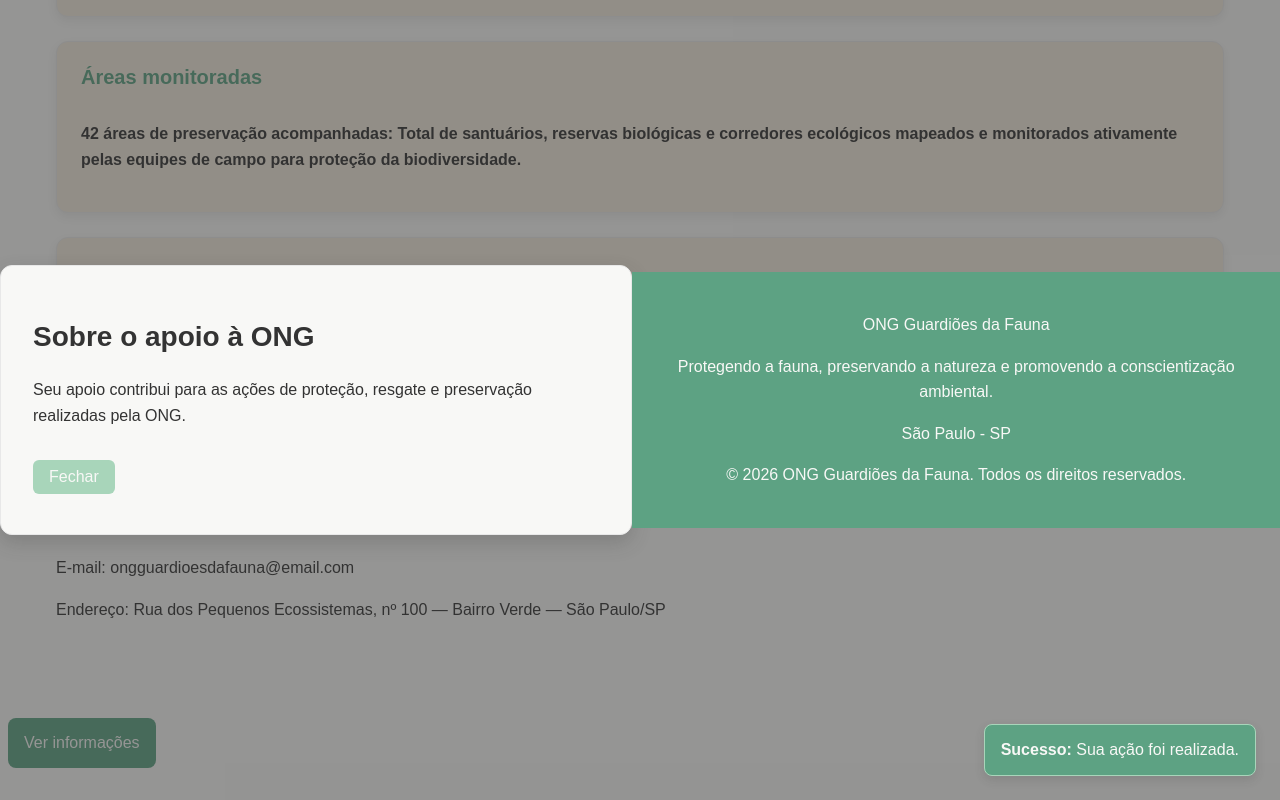
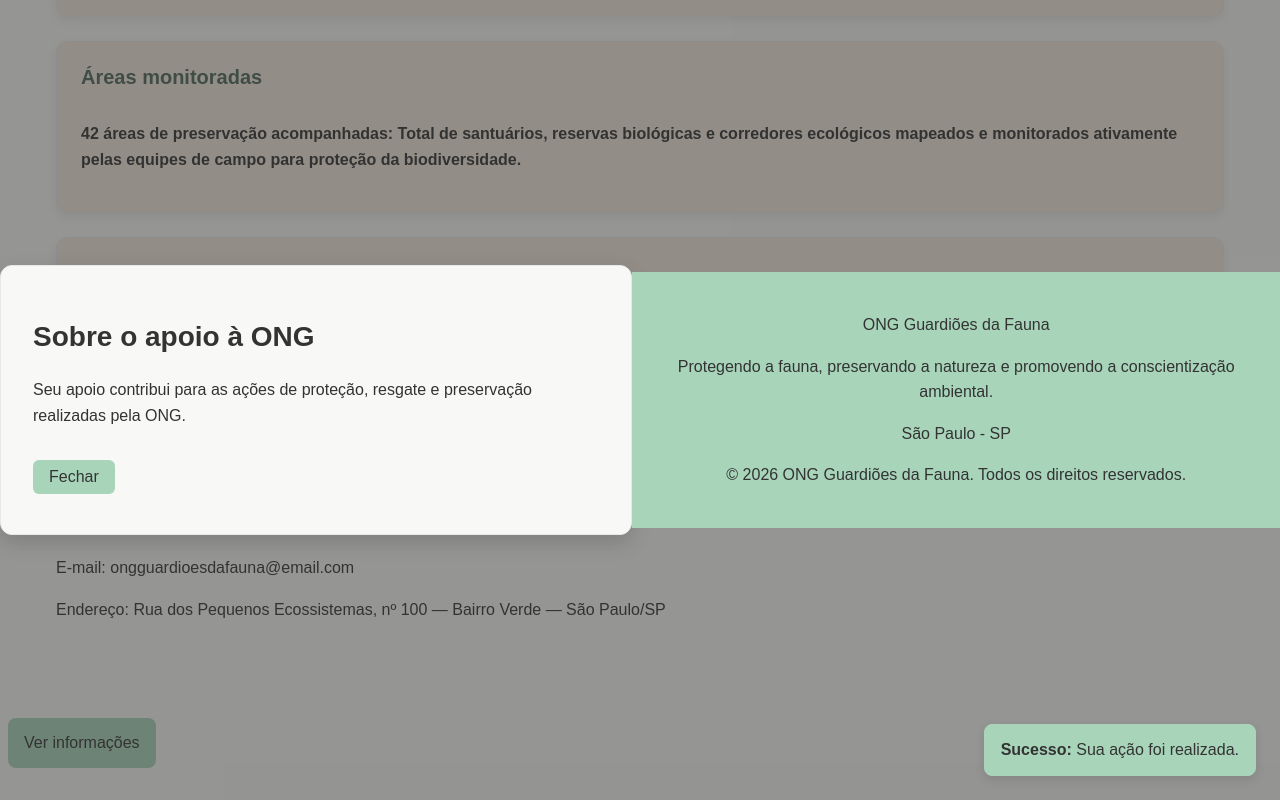
Before and after one commit to vanessa-ads/Projeto_ONG, a website built with Vite: page html/index.html in a window 1280 px wide. Both pictures are taken after a click on the label "Ver informações". Shown: the part 1573-2373 px from the top of the page. Built offline with nearby package versions, Linux system fonts and the light colour scheme.

Commit message:
fix: restaura contraste das cores

```diff
--- a/css/style.css
+++ b/css/style.css
@@ -36,8 +36,8 @@ body {
 }
 
 header {
-    background-color: var(--verde-escuro);
-    color: var(--branco-suave);
+    background-color: var(--verde-claro);
+    color: var(--cinza-escuro);
     padding: 0;
 }
 
@@ -69,7 +69,7 @@ header nav {
 }
 
 header nav a {
-    color: #4F665B;
+    color: var(--cinza-escuro);
     text-decoration: none;
     font-size: 16px;
     font-weight: 500;
@@ -185,7 +185,7 @@ input:focus,select:focus,textarea:focus {
 
 button {
     background-color: var(--cor-principal);
-    color: var(--branco-suave);
+    color: var(--cinza-escuro);
     padding: var(--espaco-1);
     border: none;
     border-radius: 6px;
@@ -200,8 +200,8 @@ button:hover {
 }
 
 footer {
-    background-color: var(--verde-escuro);
-    color: var(--branco-suave);
+    background-color: var(--verde-claro);
+    color: var(--cinza-escuro);
     padding: var(--espaco-3);
     text-align: center;
 }
@@ -233,7 +233,7 @@ article:hover {
 }
 
 article h3 {
-    color: var(--verde-escuro);
+    color: #4F665B;
     margin-top: 0;
 }
 
@@ -382,7 +382,7 @@ header nav ul.menu-aberto {
     padding: 4px 10px;
     margin-bottom: var(--espaco-2);
     background-color: var(--verde-suave);
-    color: var(--verde-escuro);
+    color: #4F665B;
     border-radius: 20px;
     font-size: var(--texto-pequeno);
     font-weight: bold;
@@ -403,8 +403,8 @@ header nav ul.menu-aberto {
     right: var(--espaco-3);
     bottom: var(--espaco-3);
     padding: var(--espaco-2);
-    background-color: var(--verde-escuro);
-    color: var(--branco-suave);
+    background-color: var(--verde-claro);
+    color: var(--cinza-escuro);
     border: 1px solid var(--verde-claro);
     border-radius: 8px;
     box-shadow: 0 4px 10px rgba(51, 51, 51, 0.15);
@@ -419,8 +419,8 @@ header nav ul.menu-aberto {
     display: inline-block;
     padding: var(--espaco-2);
     margin-bottom: var(--espaco-3);
-    background-color: var(--verde-escuro);
-    color: var(--branco-suave);
+    background-color: var(--verde-claro);
+    color: var(--cinza-escuro);
     border-radius: 8px;
     cursor: pointer;
     transition: background-color 0.3s, box-shadow 0.3s;
@@ -468,7 +468,7 @@ header nav ul.menu-aberto {
     margin-top: var(--espaco-2);
     padding: var(--espaco-1) var(--espaco-2);
     background-color: var(--cor-principal);
-    color: var(--branco-suave);
+    color: var(--cinza-escuro);
     border-radius: 6px;
     cursor: pointer;
 }
```
